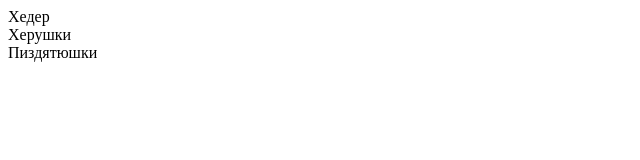
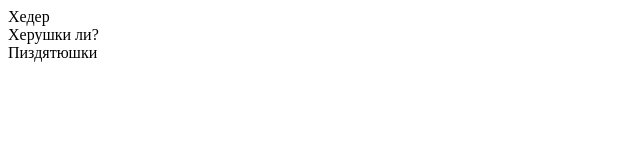
Before and after one commit to projobalbert/3d_printer, a plain HTML site: page index.html in a window 1280 px wide. Shown: the full height of the page, 0-640 px from the left. Drawn offline with Linux system fonts and the light colour scheme.

Commit message:
а вот так?

```diff
--- a/index.html
+++ b/index.html
@@ -10,7 +10,7 @@
 
 <body>
 	<header>Хедер</header>
-	<main>Херушки</main>
+	<main>Херушки ли?</main>
 	<footer>Пиздятюшки</footer>
 </body>
 
```
